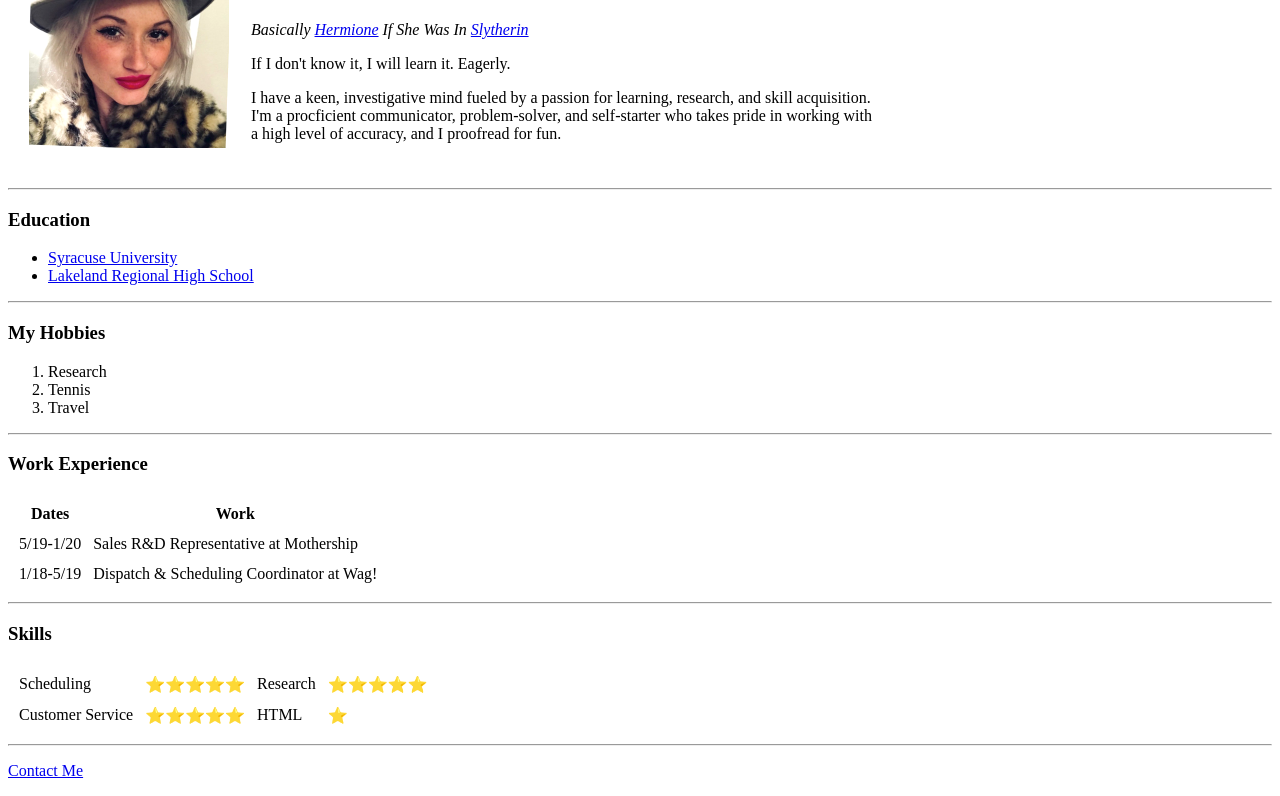
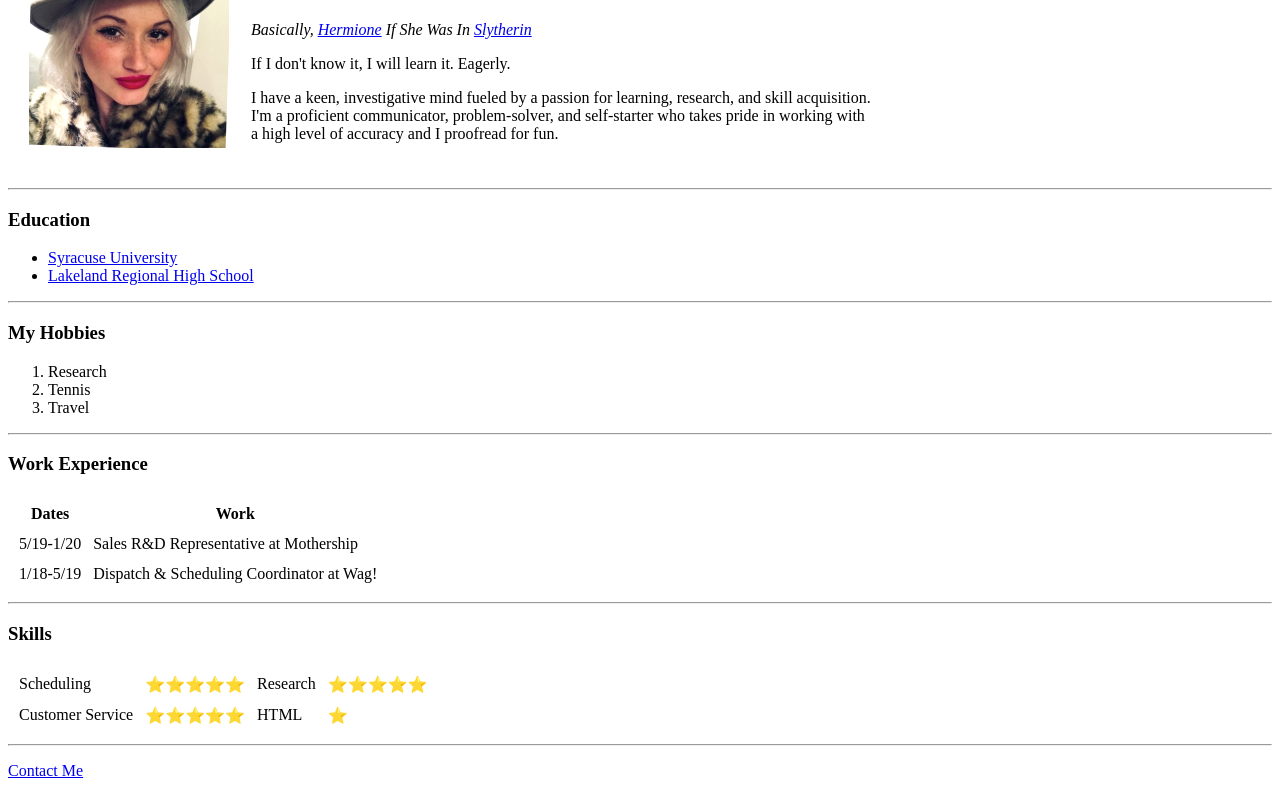
Before and after one commit to Carrieflanagan/CV, a plain HTML site: page index.html in a window 1280 px wide. Shown: the part 88-884 px from the top of the page. Drawn offline with Linux system fonts and the light colour scheme.

Commit message:
Update index.html
typos

```diff
--- a/index.html
+++ b/index.html
@@ -12,9 +12,9 @@
       <td><img src="carrieglowsmall2.png" alt="carrie profile picture"></td>
       <td>
         <h1>Carrie Flanagan</h1>
-        <p><em>Basically <a href="https://www.hp-lexicon.org/character/granger-family/hermione-granger/">Hermione</a> If She Was In <a href="https://www.dictionary.com/e/fictional-characters/slytherin/">Slytherin</a></em></p>
+        <p><em>Basically, <a href="https://www.hp-lexicon.org/character/granger-family/hermione-granger/">Hermione</a> If She Was In <a href="https://www.dictionary.com/e/fictional-characters/slytherin/">Slytherin</a></em></p>
         <p>If I don't know it, I will learn it. Eagerly.</p>
-        <p>I have a keen, investigative mind fueled by a passion for learning, research, and skill acquisition. <br>I'm a procficient communicator, problem-solver, and self-starter who takes pride in working with <br> a high level of accuracy, and I
+        <p>I have a keen, investigative mind fueled by a passion for learning, research, and skill acquisition. <br>I'm a proficient communicator, problem-solver, and self-starter who takes pride in working with <br> a high level of accuracy and I
           proofread for
           fun.</p>
       </td>
```
